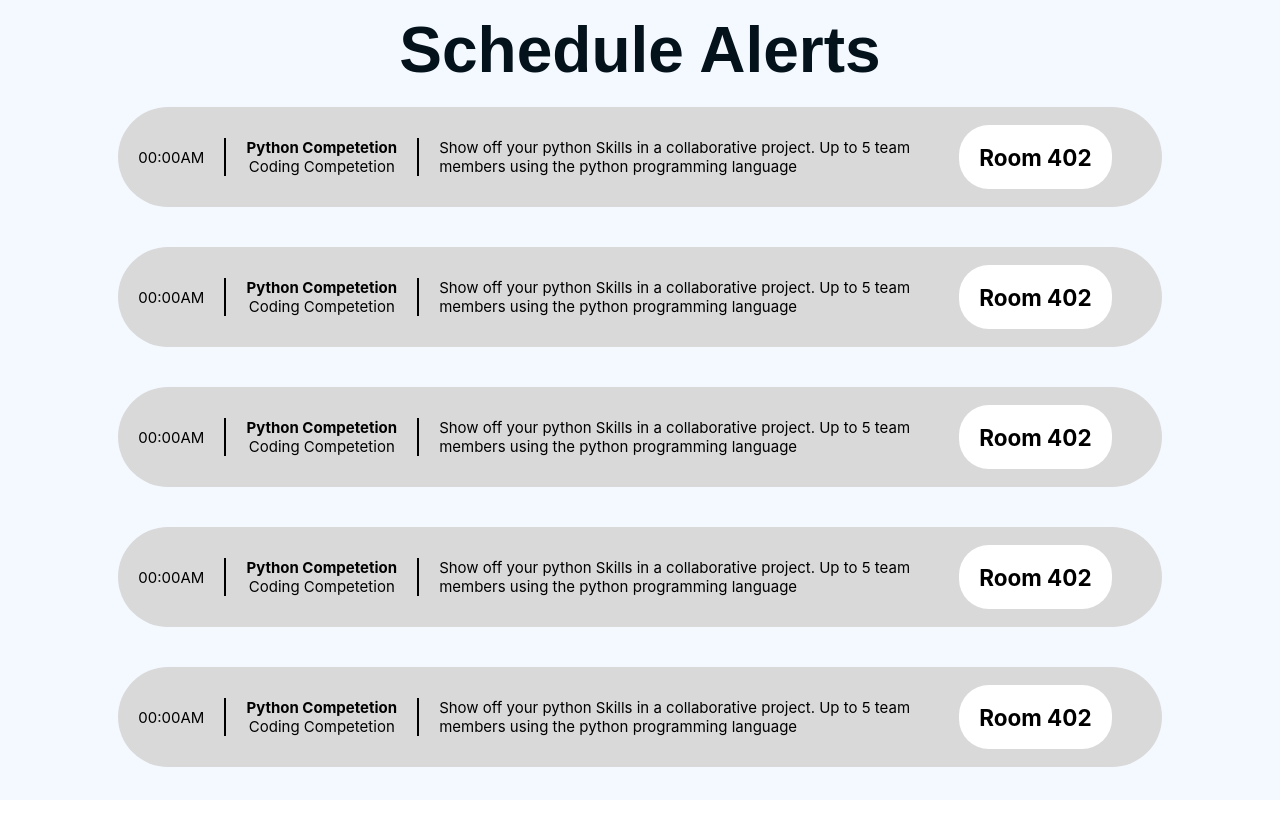
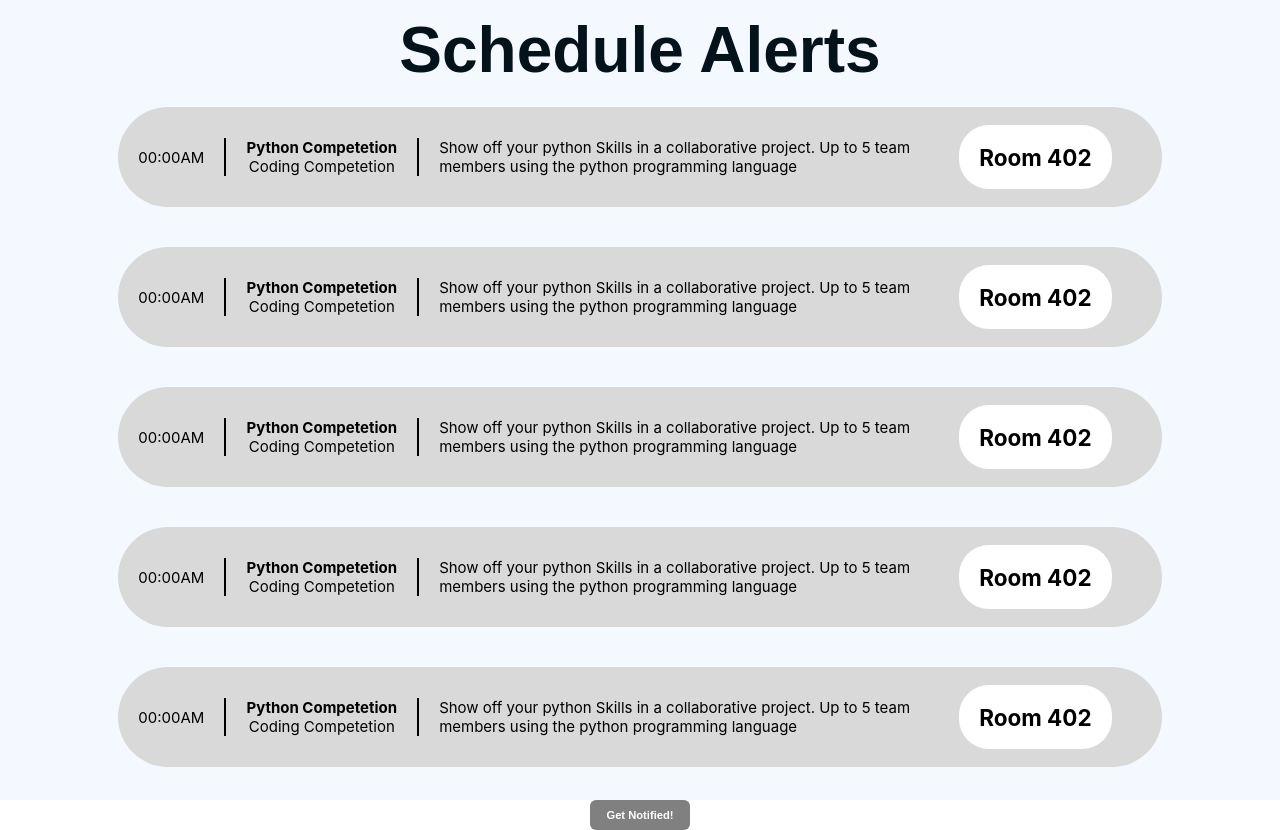
Before and after one commit to lesliejogit/my-app, a React (Create React App) app: page / in a window 1280 px wide. Before the commit the page ends 800 px from the top, so only its background shows below. Built offline with nearby package versions, Linux system fonts and the light colour scheme.

Commit message:
new changes

```diff
--- a/src/App.css
+++ b/src/App.css
@@ -90,6 +90,17 @@ h1 {
   border-radius: 30px;
 }
 
+#openModalBtn{
+  width: 100px;
+  height: 30px;
+  border: none;
+  border-radius: 6px;
+  background-color: grey;
+  color: white;
+  cursor: pointer;
+  font-size: .7rem;
+  font-weight: bold;
+}
 
 
 
--- a/src/App.js
+++ b/src/App.js
@@ -1,14 +1,22 @@
 import './App.css';
+import {useState} from "react";
 import Schedule from './Components/Schedule';
+import Modal from './Components/Modal';
 
 function App() {
+  const[openModal, setOpenModal] = useState(false)
   return (
     <div className="App">
       <header className="App-header">
       <h1>Schedule Alerts</h1>
       <Schedule/>
+      </header>
+      <button
+        id='openModalBtn'
+        onClick={()=>{setOpenModal(true);}}
+        >Get Notified!</button>
 
-      </header>
+      {openModal&& <Modal closeModal={setOpenModal}/>}
     </div>
   );
 }
--- a/src/Modal.css
+++ b/src/Components/Modal.css
@@ -15,7 +15,7 @@
   .modalContainer {
     width: 60%;
     border-radius: 6px;
-    background-color: white;
+    background-color: whitesmoke;
     flex-direction: column;
     padding: 10px;
     box-shadow: rgba(0, 0, 0, 0.35) 0px 5px 15px;
@@ -25,7 +25,7 @@
 }
 
   .modalContainer .title {
-    font-size: 70%;
+    font-size: 90%;
     text-align: center;
     margin-bottom: 20px;
   }
--- a/src/Components/Modal.js
+++ b/src/Components/Modal.js
@@ -1,7 +1,7 @@
 import React from 'react'
 import "./Modal.css"
-import logo1 from './img/discord.png';
-import logo2 from './img/google.png';
+import logo2 from './google.png';
+import logo1 from './discord.png';
 
 
 function Modal({closeModal}) {
@@ -10,7 +10,7 @@ function Modal({closeModal}) {
         <div className='modalContainer'>
 
             <div className='title'>
-                <h1 className='modalTitle'>Where to get Notified</h1>
+                <h2 className='modalTitle'>Where to get Notified</h2>
                 <div className='closeBtn'>
                     <button onClick={() => closeModal(false)}> × </button>
                 </div>
--- a/src/Components/Schedule.js
+++ b/src/Components/Schedule.js
@@ -15,9 +15,6 @@
 //     )
 //   }
 
-
-
-
 export default function Schedule(props){
     const generateEvents = () =>{
         const numEvents = 5
@@ -30,12 +27,12 @@ export default function Schedule(props){
             },
             description: "Show off your python Skills in a collaborative project. Up to 5 team members using the python programming language",
             location: "Room 402"
+
         }
 
         for (let i=0;i<numEvents; i++){
             sampleData.push(sampleEvent)
         }
-
         return sampleData
     }
 
```
Also changed, not shown: src/Components/discord.png (renamed from src/discord.png), src/Components/google.png (renamed from src/google.png).
